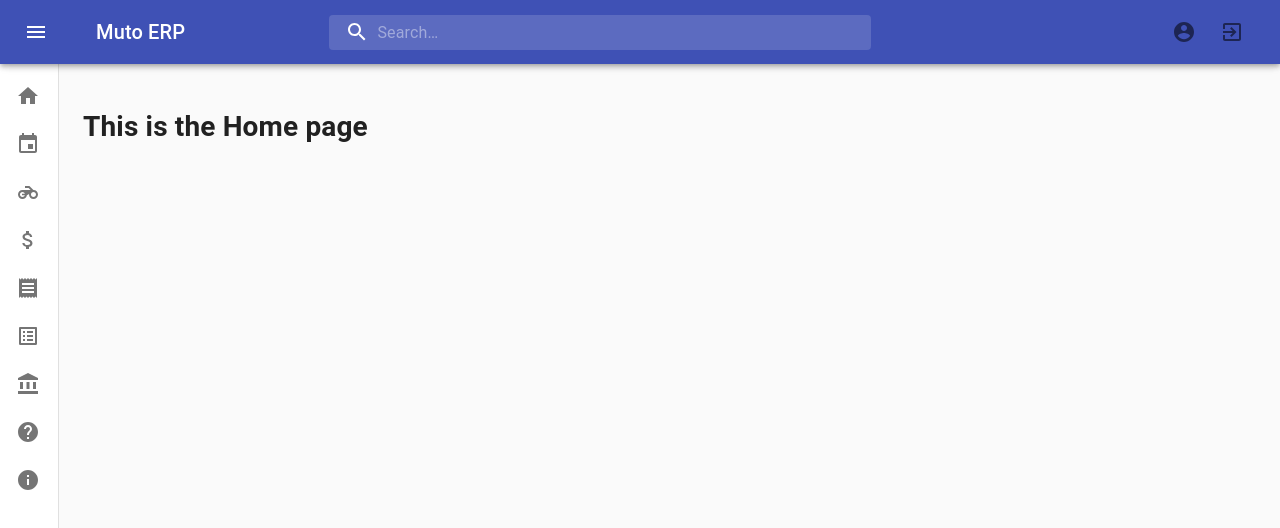
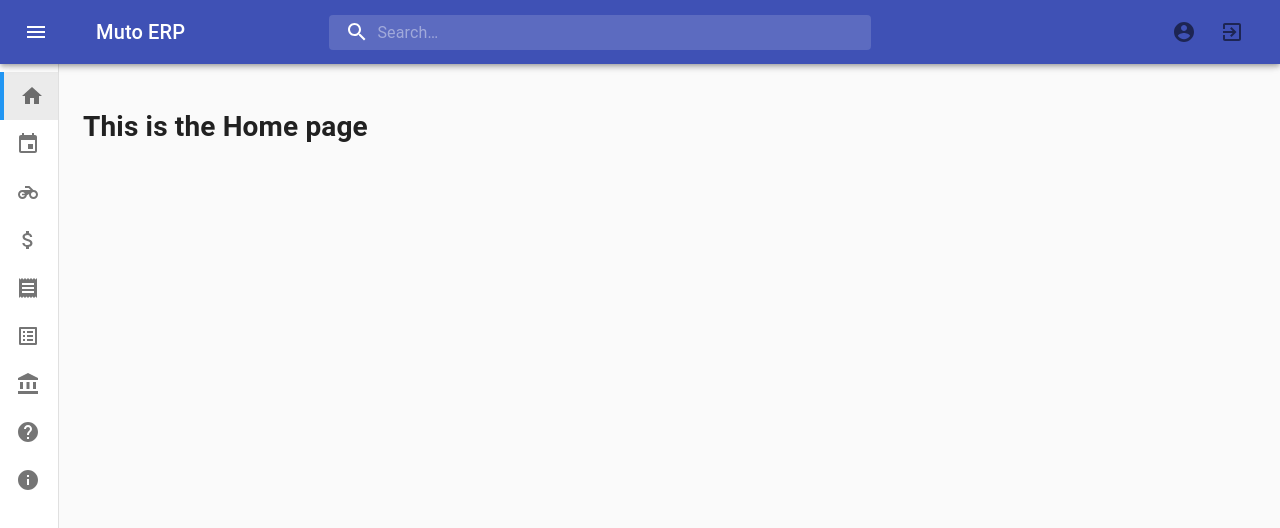
Before and after one commit to serum-390/soen390-team16-godzilla, a React (Create React App) app in the folder src/main/app/: page / in a window 1280 px wide. Shown: the top 528 px of the page. Built offline with nearby package versions, Linux system fonts and the light colour scheme.

Commit message:
Added styling for selected navbar elements
Added somestyling for selected list items in the navbar drawer

Related work items: #38

```diff
--- a/src/main/app/src/components/NavBar.js
+++ b/src/main/app/src/components/NavBar.js
@@ -21,23 +21,29 @@ import ReceiptIcon from '@material-ui/icons/Receipt';
 import SearchIcon from '@material-ui/icons/Search';
 import clsx from 'clsx';
 import React, { useState } from 'react';
-import { BrowserRouter as Router, Link, Route, Switch } from 'react-router-dom';
+import { BrowserRouter as Router, Link, Route, Switch, useLocation } from 'react-router-dom';
+import useNavBarStyles from '../styles/NavBarSyles';
 import About from './About';
 import Accounting from './Accounting';
 import Help from './Help';
 import Home from './Home';
+import { Inventory } from './inventory/Inventory';
 import Planning from './Planning';
 import Production from './Production';
 import Purchase from './Purchasing';
 import Sales from './Sales';
 import UserAccount from './UserAccount';
-import useNavBarStyles from '../styles/NavBarSyles';
-import { Inventory } from './inventory/Inventory';
 
-const DrawerItem = ({ cls, Icon, link, text }) => {
+const DrawerItem = ({ cls, Icon, link, text, selected, onClick }) => {
+  const classes = useNavBarStyles();
   return (
     <Link to={link} className={cls}>
-      <ListItem button>
+      <ListItem
+        button
+        selected={selected}
+        onClick={onClick}
+        className={clsx({ [classes.selected]: selected })}
+      >
         <ListItemIcon>
           <Icon />
         </ListItemIcon>
@@ -48,6 +54,7 @@ const DrawerItem = ({ cls, Icon, link, text }) => {
 };
 
 const DrawerList = ({ drawerItemClass }) => {
+  const location = useLocation();
   return (
     <List>
       {
@@ -61,13 +68,14 @@ const DrawerList = ({ drawerItemClass }) => {
           [AccountBalanceIcon, '/accounting', 'Accounting'],
           [HelpIcon, '/help', 'Help'],
           [InfoIcon, '/about', 'About']
-        ].map(([Icon, path, text]) => (
+        ].map(([icon, path, text], index) => (
           <DrawerItem
-            Icon={Icon}
+            Icon={icon}
             cls={drawerItemClass}
             link={path}
             text={text}
-            key={text}
+            key={index}
+            selected={location.pathname === path}
           />
         ))
       }
--- a/src/main/app/src/styles/NavBarSyles.js
+++ b/src/main/app/src/styles/NavBarSyles.js
@@ -98,6 +98,10 @@ const useNavBarStyles = makeStyles(theme => ({
       width: '20ch',
     },
   },
+  selected: {
+    borderLeft: '4px solid',
+    borderColor: '#2196F3',
+  },
 }));
 
 export default useNavBarStyles;
```
